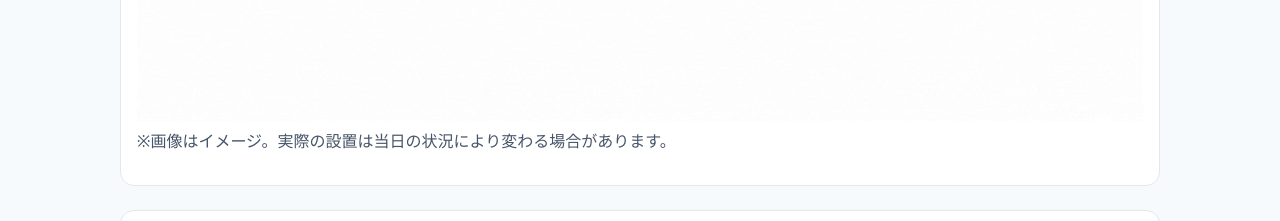
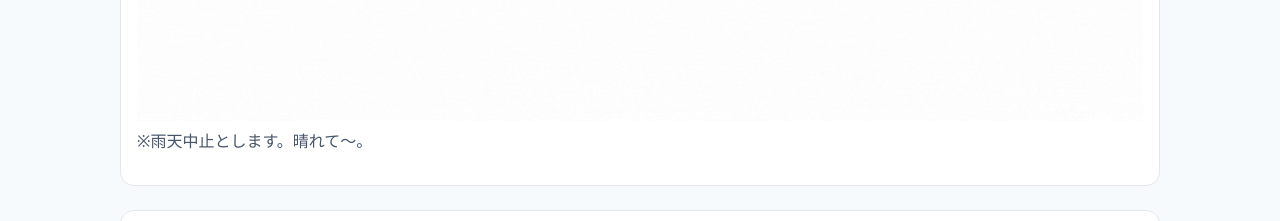
Before and after one commit to munazou/somen-2025, a plain HTML site: page index.html in a window 1280 px wide. Shown: the part 1400-1621 px from the top of the page. Drawn offline with nearby package versions, Linux system fonts and the light colour scheme; a web font is replaced by a local one.

Commit message:
Update index.html

```diff
--- a/index.html
+++ b/index.html
@@ -90,7 +90,7 @@
      <div class="text-center">
   <img src="img/somen-flip.gif" alt="パラパラ漫画風MAP" class="img-fluid" />
 </div>
-      <p class="note mt-2">※画像はイメージ。実際の設置は当日の状況により変わる場合があります。</p>
+      <p class="note mt-2">※雨天中止とします。晴れて～。</p>
     </section>
 
         <!-- 雰囲気（カルーセル） -->
```
